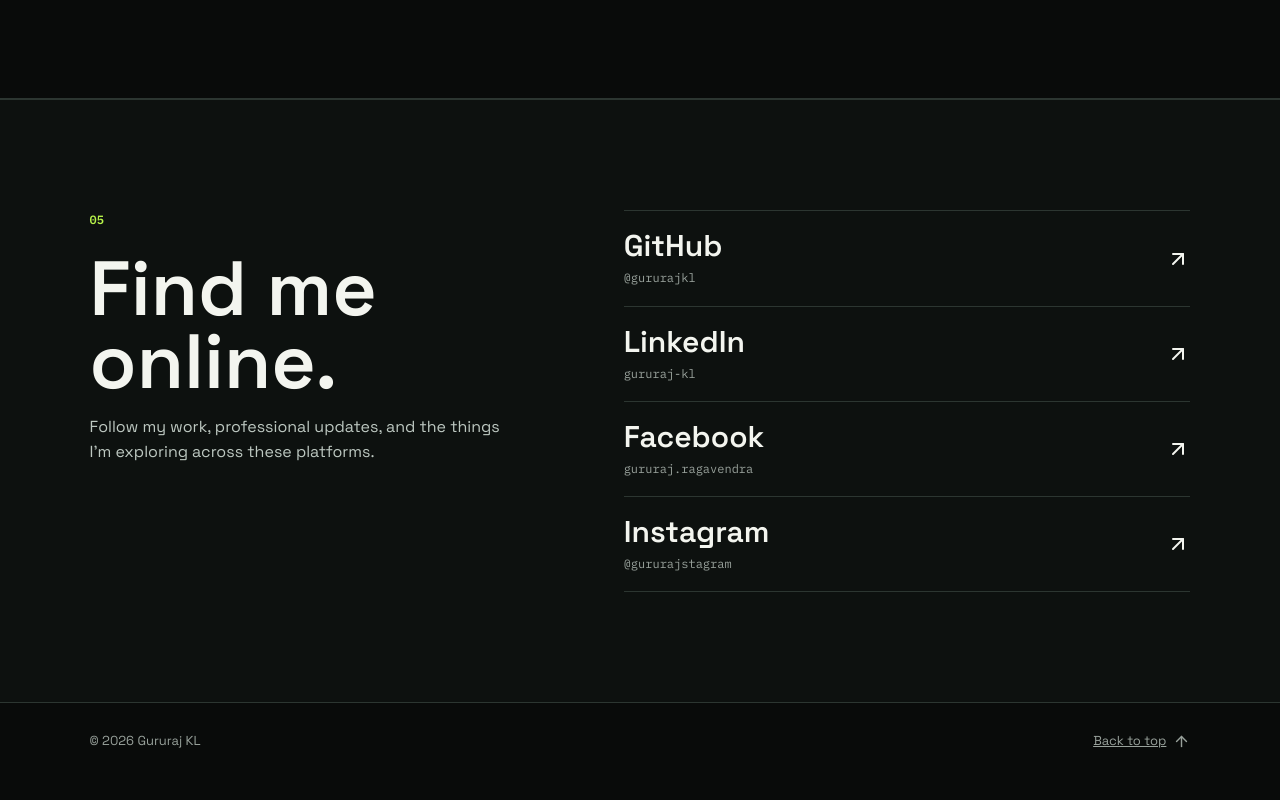
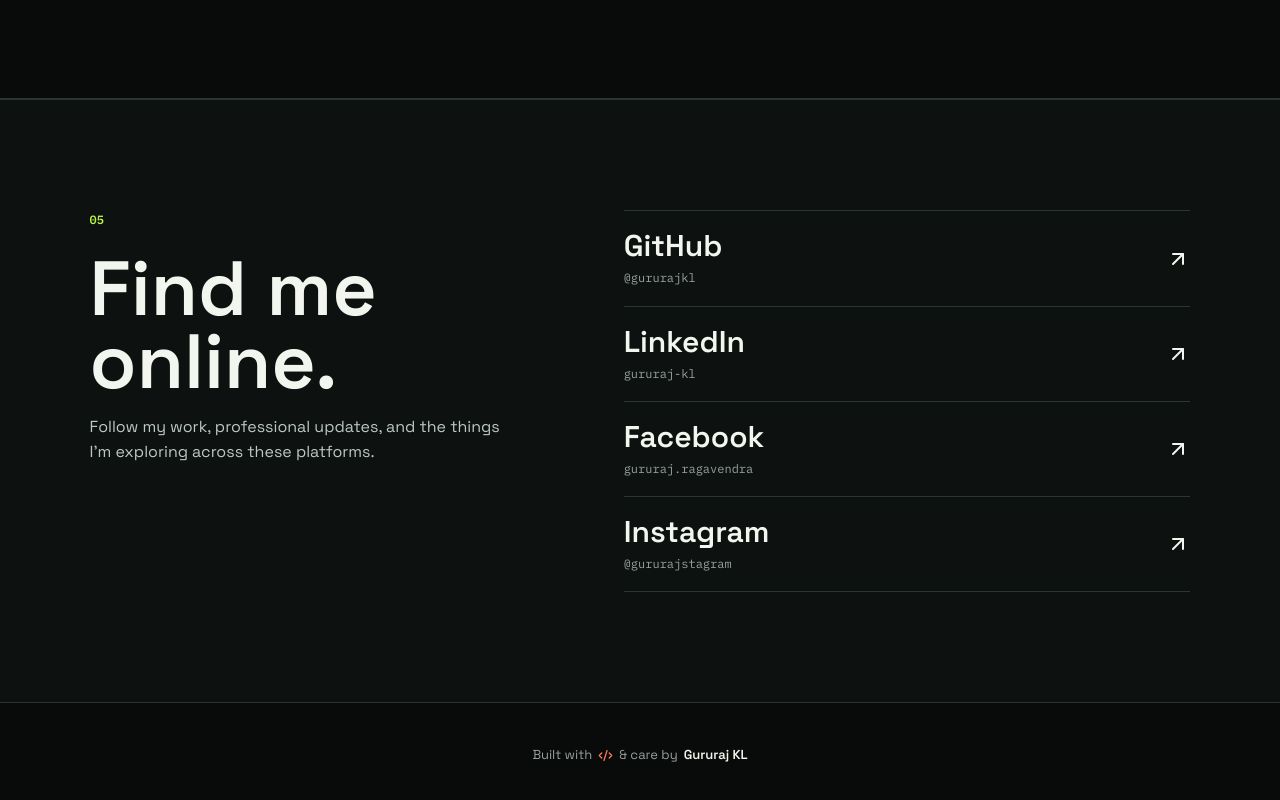
Before and after one commit to gururajkl/Portfolio, a React (Vite) app in the folder portfolio/: page / in a window 1280 px wide. Shown: the part 6362-7162 px from the top of the page. Built offline with nearby package versions, Linux system fonts and the light colour scheme.

Commit message:
refactor: update footer structure and styling for improved accessibility and design

```diff
--- a/portfolio/src/App.css
+++ b/portfolio/src/App.css
@@ -303,22 +303,32 @@
   color: #bdc8c1;
 }
 footer {
-  display: flex;
-  justify-content: space-between;
-  padding: 28px 7vw;
+  display: grid;
+  place-items: center;
+  padding: 42px 7vw;
   color: var(--muted);
   font-size: 13px;
 }
-footer p {
-  margin: 0;
-}
-footer a {
+.footer-credit {
   display: flex;
   align-items: center;
-  gap: 7px;
+  gap: 6px;
+  margin: 0;
+  color: var(--muted);
 }
-.back-arrow {
-  transform: rotate(180deg);
+.footer-credit svg {
+  color: var(--accent-warm);
+}
+.footer-credit a {
+  color: var(--ink);
+  font-weight: 600;
+  text-decoration: none;
+  transition: color 180ms ease, filter 180ms ease;
+}
+.footer-credit a:hover,
+.footer-credit a:focus-visible {
+  color: var(--accent);
+  filter: drop-shadow(0 0 9px rgba(183,243,74,.85));
 }
 @media (max-width: 900px) {
   .site-header {
--- a/portfolio/src/App.tsx
+++ b/portfolio/src/App.tsx
@@ -151,7 +151,9 @@
           <ul className="social-links" aria-label="Social profiles">{socialLinks.map((link) => <li key={link.platform}><a href={link.href} target="_blank" rel="noreferrer"><span><strong>{link.platform}</strong><small>{link.handle}</small></span><ArrowUpRight aria-hidden="true" /></a></li>)}</ul>
         </motion.section>
       </main>
-      <footer><p>© {new Date().getFullYear()} {profile.name}</p><a href="#home" onClick={(event) => scrollToSection(event, 'home')}>Back to top <ArrowDown className="back-arrow" size={17} /></a></footer>
+      <footer>
+        <p className="footer-credit">Built with <Code2 size={15} aria-hidden="true" /> &amp; care by <a href="#home" onClick={(event) => scrollToSection(event, 'home')}>{profile.name}</a></p>
+      </footer>
     </div>
   )
 }
```
